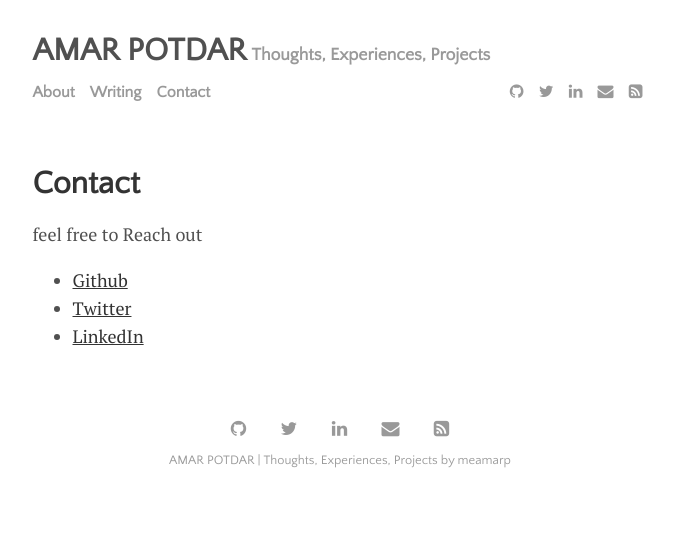
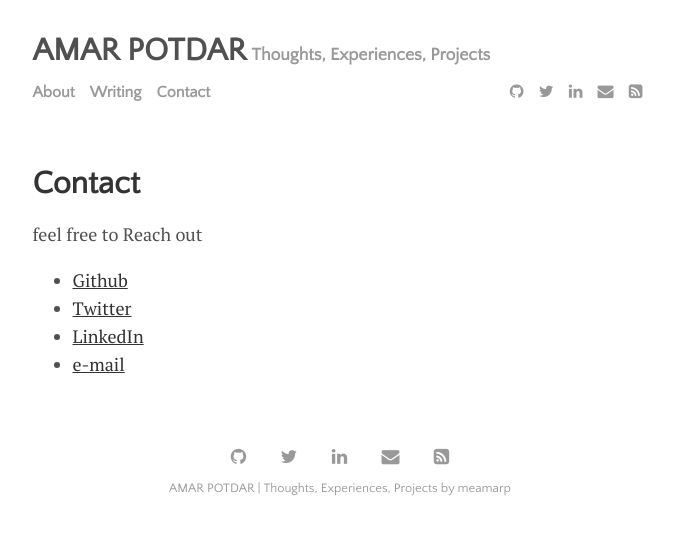
Before and after one commit to MeAmarP/meamarp.github.io, a Jekyll site: the page built from menu/contact.md, in a window 1280 px wide. Shown: the top 535 px of the page, without its empty margins (300-974 px from the left). Built offline with Jekyll 4.4.1, drawn with Linux system fonts in a browser that asks for light colours.

Commit message:
updated socials

```diff
--- a/menu/contact.md
+++ b/menu/contact.md
@@ -7,4 +7,5 @@ permalink: /contact
 feel free to Reach out
 - [Github](https://github.com/MeAmarP)
 - [Twitter](https://twitter.com/MeAmarPotdar)
-- [LinkedIn]()
+- [LinkedIn](https://www.linkedin.com/in/meamarp/)
+- [e-mail](mailto:deep.dev.2023@outlook.com)
```
